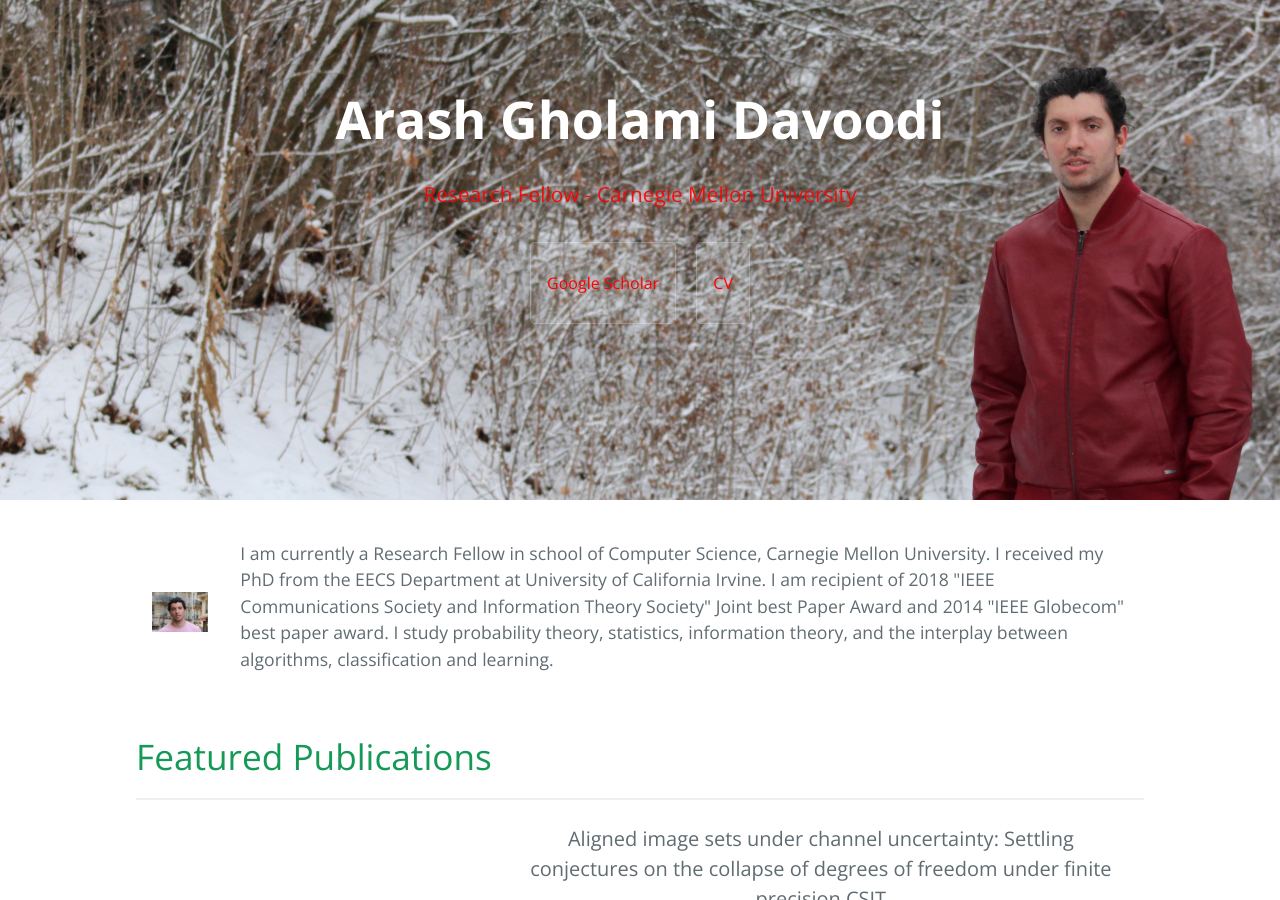
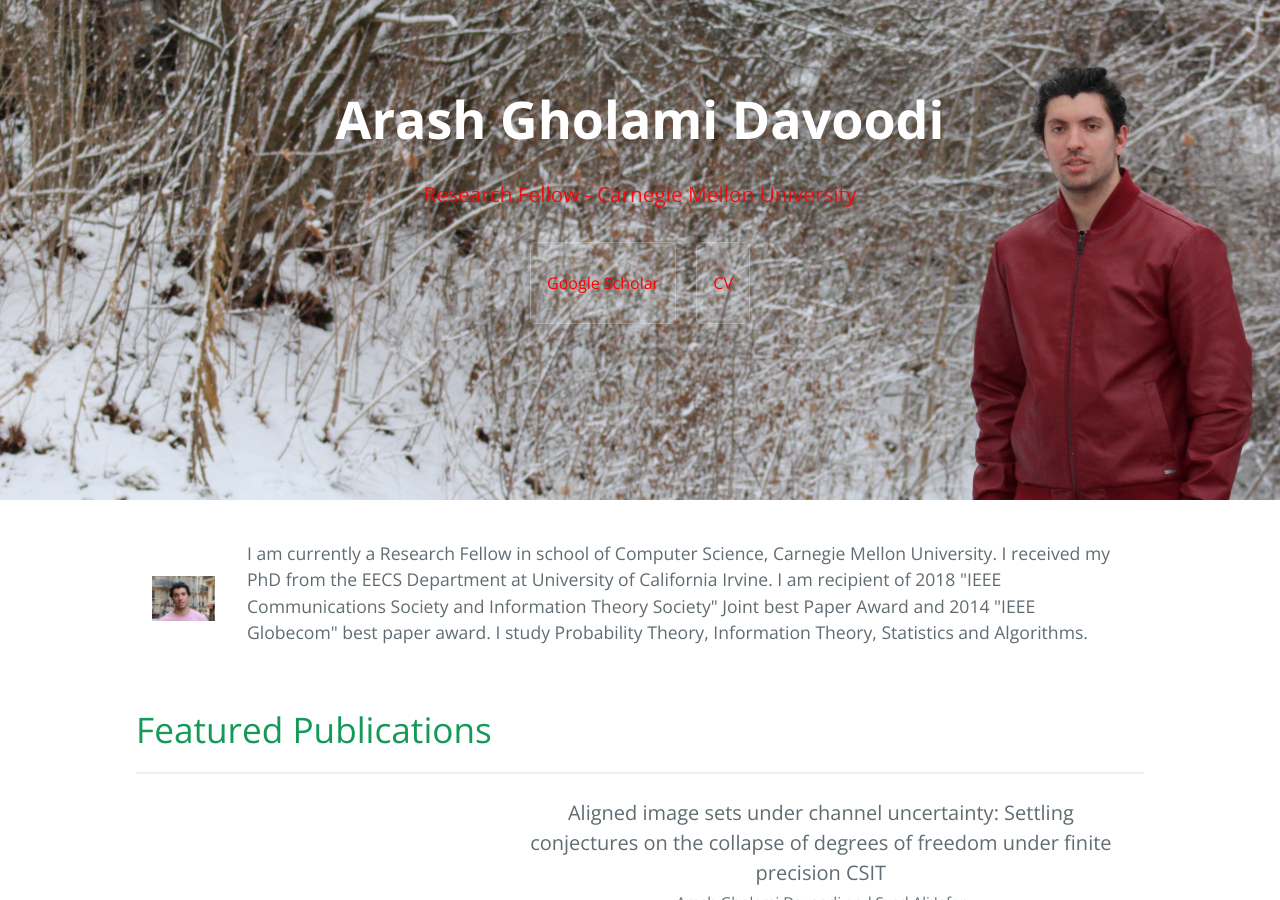
Before and after one commit to arashgholami/arashgholami.github.io, a Jekyll site: the page built from index.md, in a window 1280 px wide and 900 px high. Built offline with Jekyll 4.4.1, drawn with Linux system fonts in a browser that asks for light colours.

Commit message:
Update index.md

```diff
--- a/index.md
+++ b/index.md
@@ -9,7 +9,7 @@ layout: default
         </td>
         <td>
           <p class="text right-align text-large add-top-margin" style="width:100%;">
-              I am currently a Research Fellow in school of Computer Science, Carnegie Mellon University. I received my PhD from the EECS Department at University of California Irvine. I am recipient of 2018 "IEEE Communications Society and Information Theory Society" Joint best Paper Award and 2014 "IEEE Globecom" best paper award. I study probability theory, statistics, information theory, and the interplay between algorithms, classification and learning.
+              I am currently a Research Fellow in school of Computer Science, Carnegie Mellon University. I received my PhD from the EECS Department at University of California Irvine. I am recipient of 2018 "IEEE Communications Society and Information Theory Society" Joint best Paper Award and 2014 "IEEE Globecom" best paper award. I study Probability Theory, Information Theory, Statistics and Algorithms.
           </p>
         </td>
       </tr>
```
